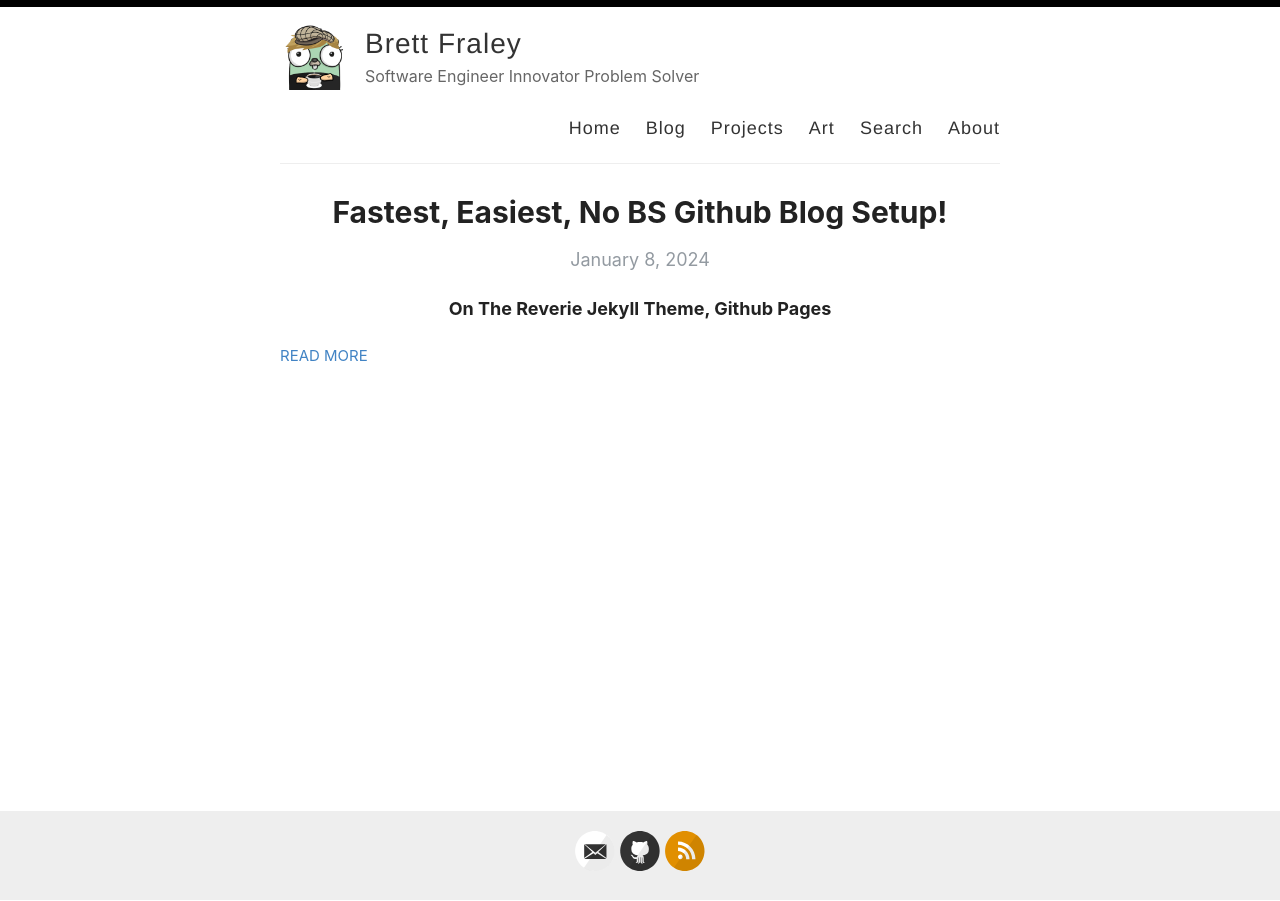
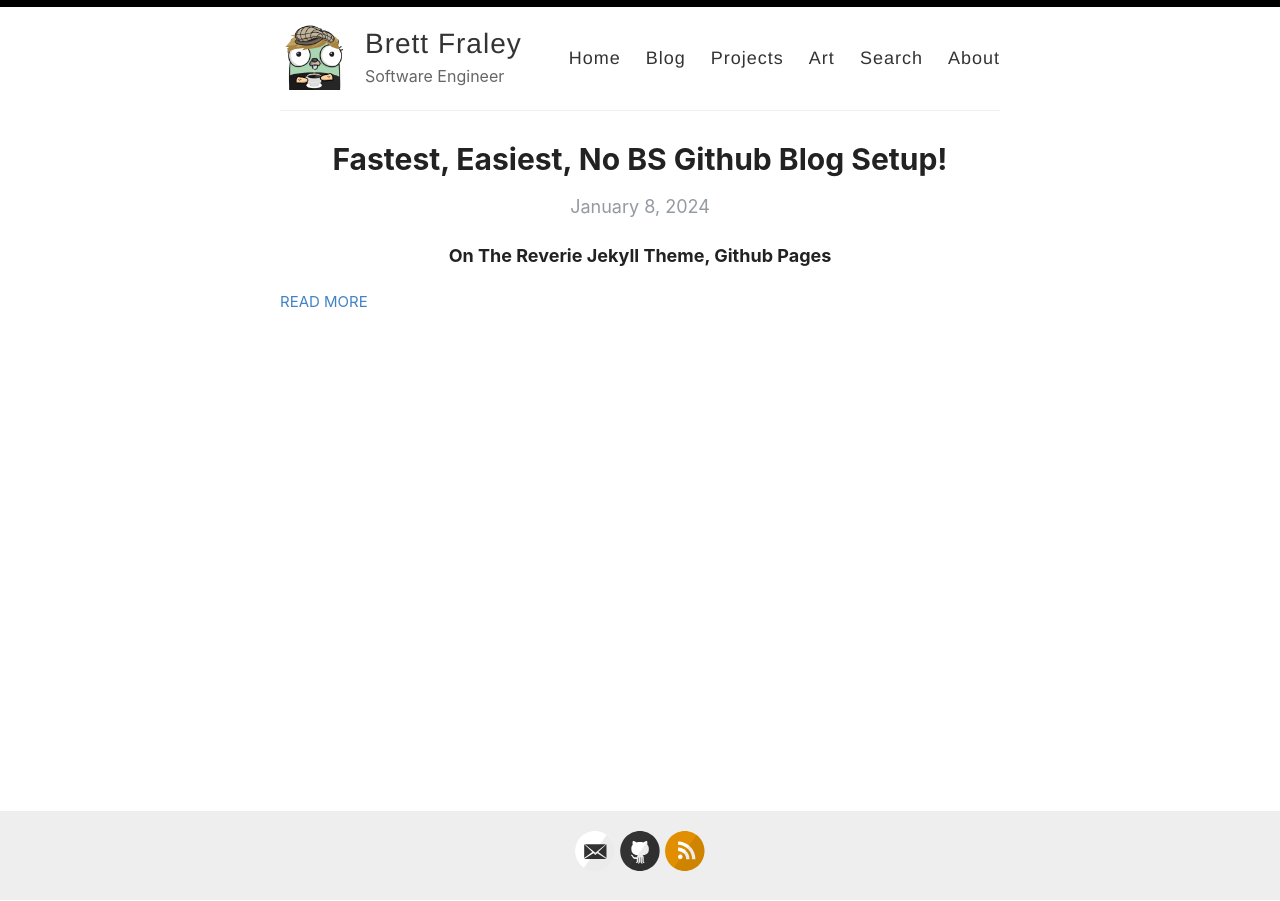
Before and after one commit to BrettFraley/BrettFraley.github.io, a Jekyll site: the page built from index.html, in a window 1280 px wide. Built offline with Jekyll 4.4.1, drawn with Linux system fonts in a browser that asks for light colours; the list of posts is cut into pages by our own code.

Commit message:
Working on header layout in config

```diff
--- a/_config.yml
+++ b/_config.yml
@@ -10,8 +10,6 @@ author: Brett Fraley
 
 # Short bio or description (displayed in the header)
 description: Software Engineer
-             Innovator
-             Problem Solver
 
 # URL of your avatar or profile pic (you could use your GitHub profile pic)
 avatar: /images/gh-gopher-pic.png
```
